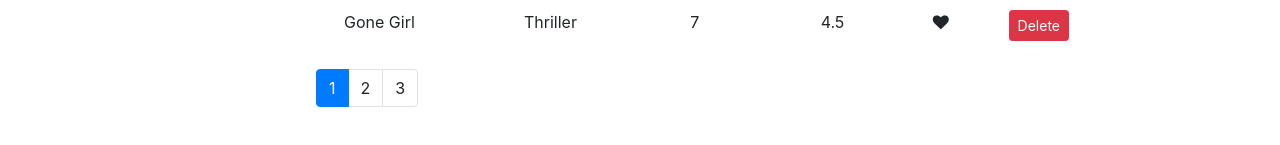
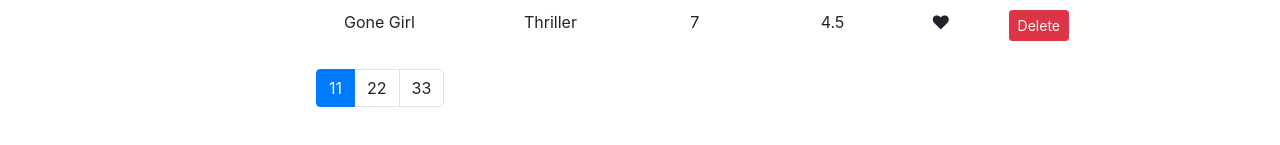
Before and after one commit to msinta/react-codewmosh, a React (Create React App) app in the folder vidly/: page / in a window 1280 px wide. Shown: the part 277-422 px from the top of the page. Built offline with nearby package versions, Linux system fonts and the light colour scheme.

Commit message:
addded to pagnation

```diff
--- a/vidly/src/components/common/pagination.jsx
+++ b/vidly/src/components/common/pagination.jsx
@@ -13,7 +13,7 @@
         {pages.map((element) => (
           <li className={element === currentPage ? 'page-item active': 'page-item'} key={element}>
             <a className="page-link" onClick={() => onPageChange(element)}>
-              {element}
+              {element}{element}
             </a>
           </li>
         ))}
```
